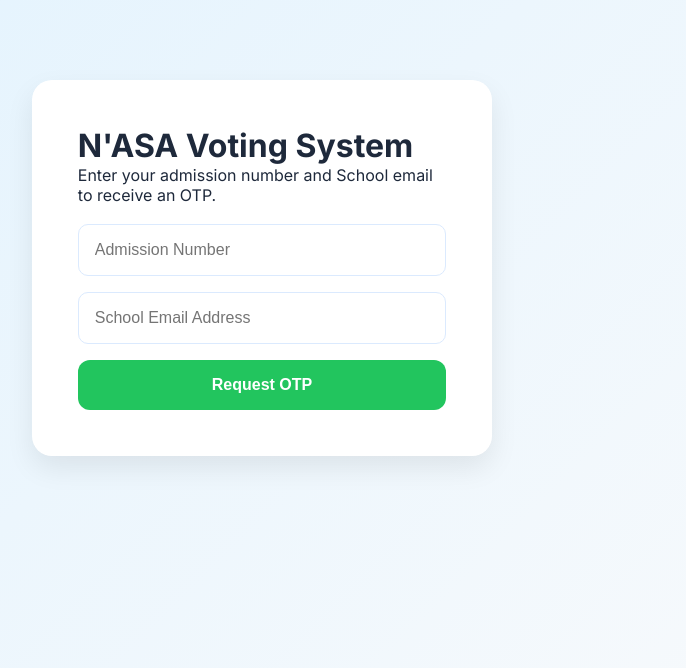
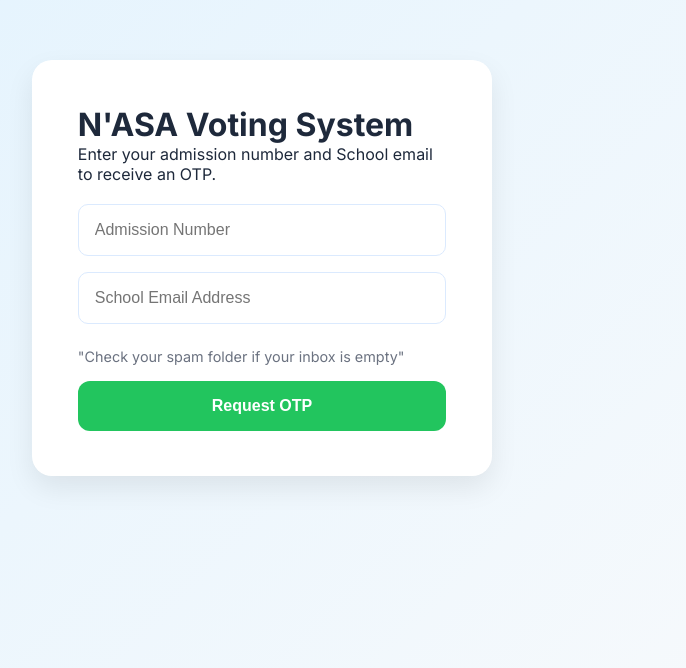
Before and after one commit to mumobytes/UonElection-App, a React (Vite) app in the folder frontend/: page /login in a window 1280 px wide. Shown: the part 132-800 px from the top of the page, without its empty margins (378-1064 px from the left). Built offline with nearby package versions, Linux system fonts and the light colour scheme; no server answers.

Commit message:
Check Spam folder for otp

```diff
--- a/frontend/src/pages/LoginPage.jsx
+++ b/frontend/src/pages/LoginPage.jsx
@@ -68,6 +68,9 @@ function LoginPage() {
             required
             style={styles.input}
           />
+          <p style={styles.helperText}>
+            "Check your spam folder if your inbox is empty"
+          </p>
 
           <button
             type="submit"
@@ -120,6 +123,11 @@ const styles = {
     fontSize: "1rem",
     outline: "none",
   },
+  helperText: {
+  fontSize: "0.9rem",
+  color: "#6b7280",
+  marginTop: "0.5rem",
+  },
   button: {
     padding: "1rem",
     border: "none",
```
